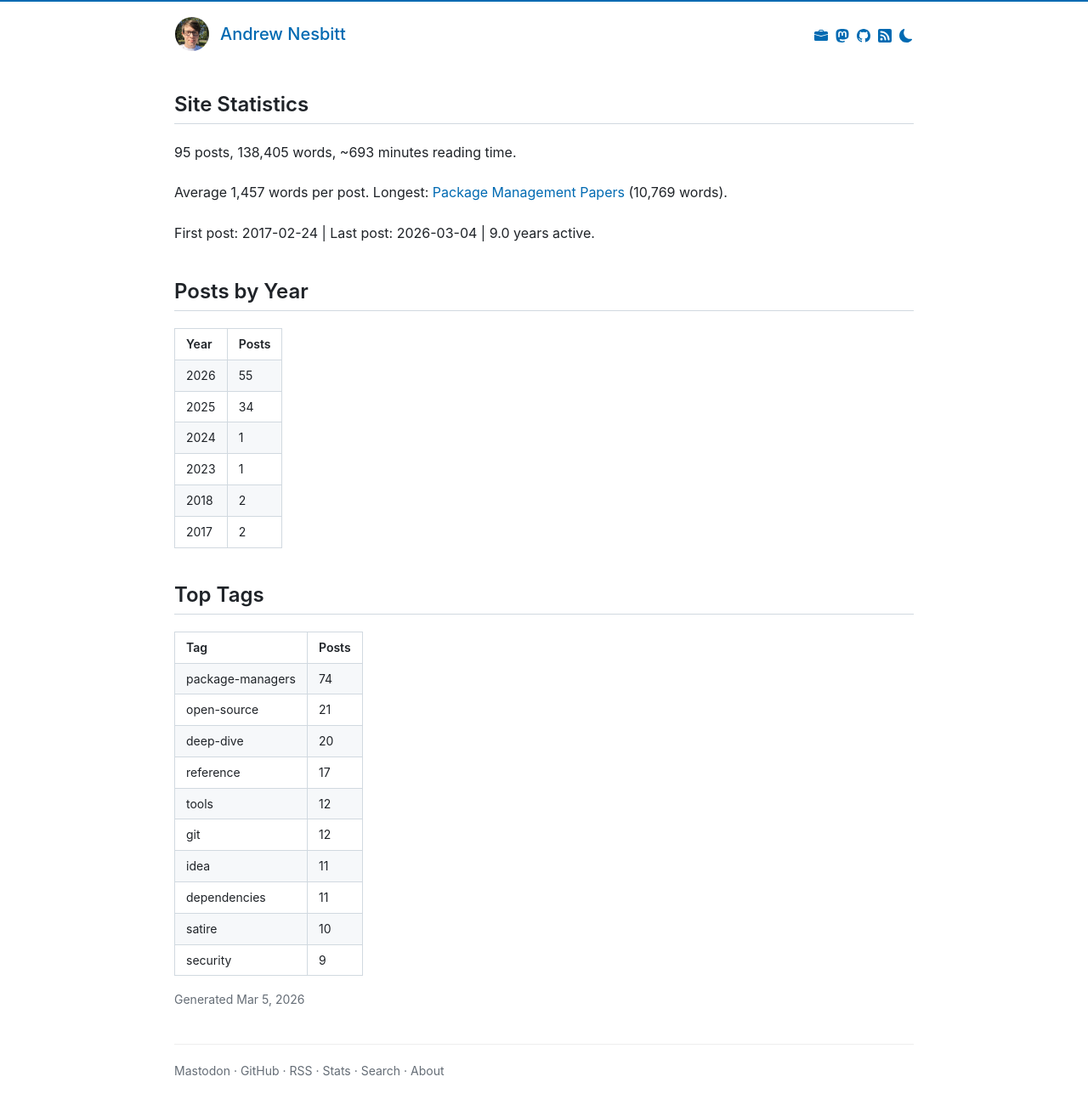
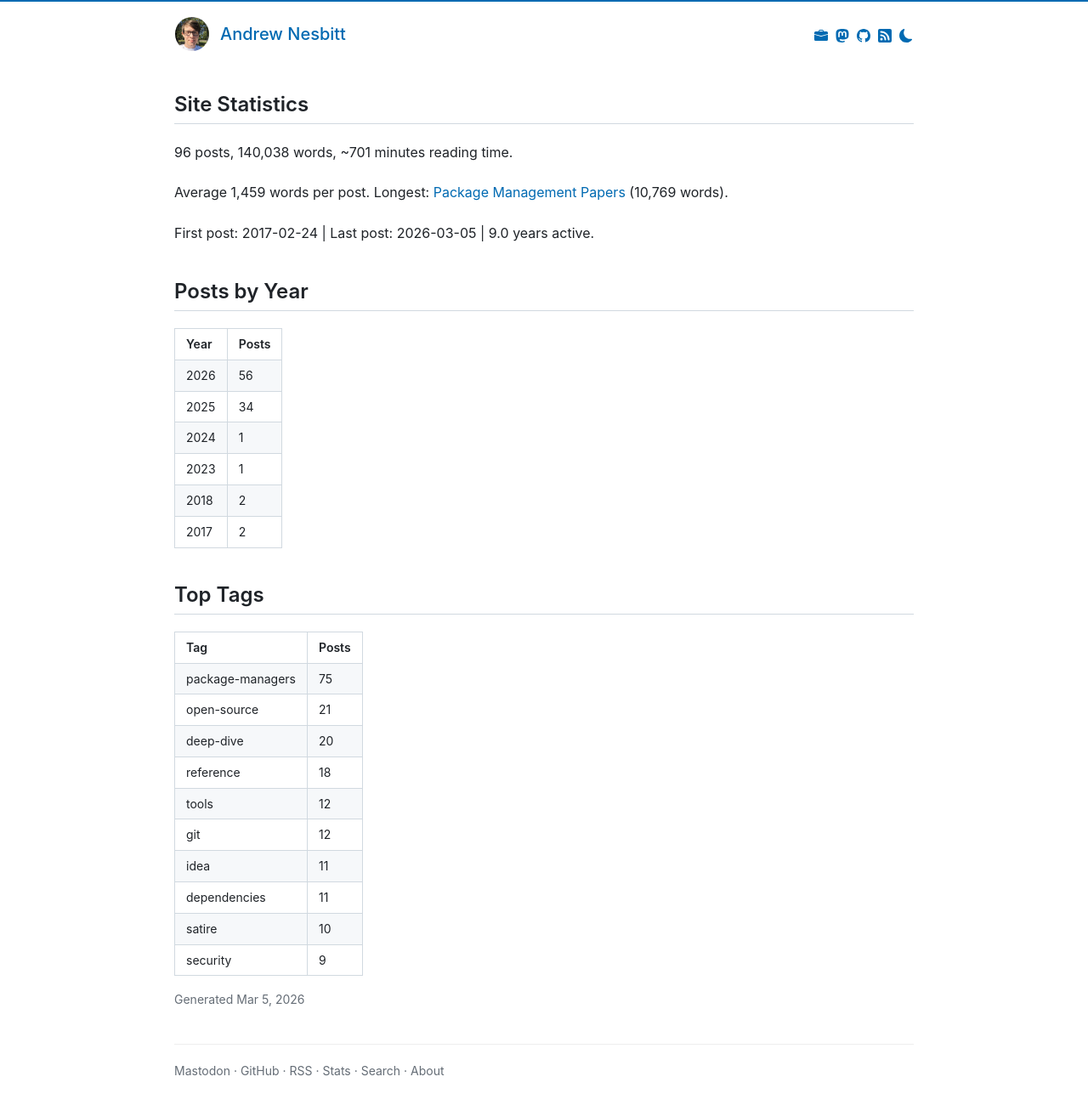
Before and after one commit to andrew/nesbitt.io, a Jekyll site: the page built from stats.html, in a window 1280 px wide. Shown: the whole page at 85% size. Built offline with Jekyll 4.4.1, drawn with Linux system fonts in a browser that asks for light colours; comment, search, counter and statistics services are not loaded.

```diff
--- a/_data/stats.json
+++ b/_data/stats.json
@@ -1,9 +1,9 @@
 {
-  "generated_at": "2026-03-05T00:03:39Z",
-  "total_posts": 95,
-  "total_words": 138405,
-  "reading_minutes": 693,
-  "average_words": 1457,
+  "generated_at": "2026-03-05T11:27:47Z",
+  "total_posts": 96,
+  "total_words": 140038,
+  "reading_minutes": 701,
+  "average_words": 1459,
   "longest_post": {
     "title": "Package Management Papers",
     "url": "/2025/11/13/package-management-papers.html",
@@ -20,16 +20,16 @@
     "date": "2017-02-24"
   },
   "last_post": {
-    "title": "Package Managers Need to Cool Down",
-    "url": "/2026/03/04/package-managers-need-to-cool-down.html",
-    "date": "2026-03-04"
+    "title": "Package Manager Magic Files",
+    "url": "/2026/03/05/package-manager-magic-files.html",
+    "date": "2026-03-05"
   },
   "years_active": 9.0,
   "posts_per_month": 0.9,
   "posts_by_year": [
     {
       "year": 2026,
-      "count": 55
+      "count": 56
     },
     {
       "year": 2025,
@@ -55,7 +55,7 @@
   "posts_by_month": [
     {
       "month": "2026-03",
-      "count": 4
+      "count": 5
     },
     {
       "month": "2026-02",
@@ -99,14 +99,14 @@
     "monday": 15,
     "tuesday": 12,
     "wednesday": 13,
-    "thursday": 15,
+    "thursday": 16,
     "friday": 15,
     "saturday": 12
   },
   "tags": [
     {
       "name": "package-managers",
-      "count": 74
+      "count": 75
     },
     {
       "name": "open-source",
@@ -118,7 +118,7 @@
     },
     {
       "name": "reference",
-      "count": 17
+      "count": 18
     },
     {
       "name": "tools",
```
Also changed, not shown: _posts/2026-03-05-package-manager-magic-files.md (+1 -1 lines).
